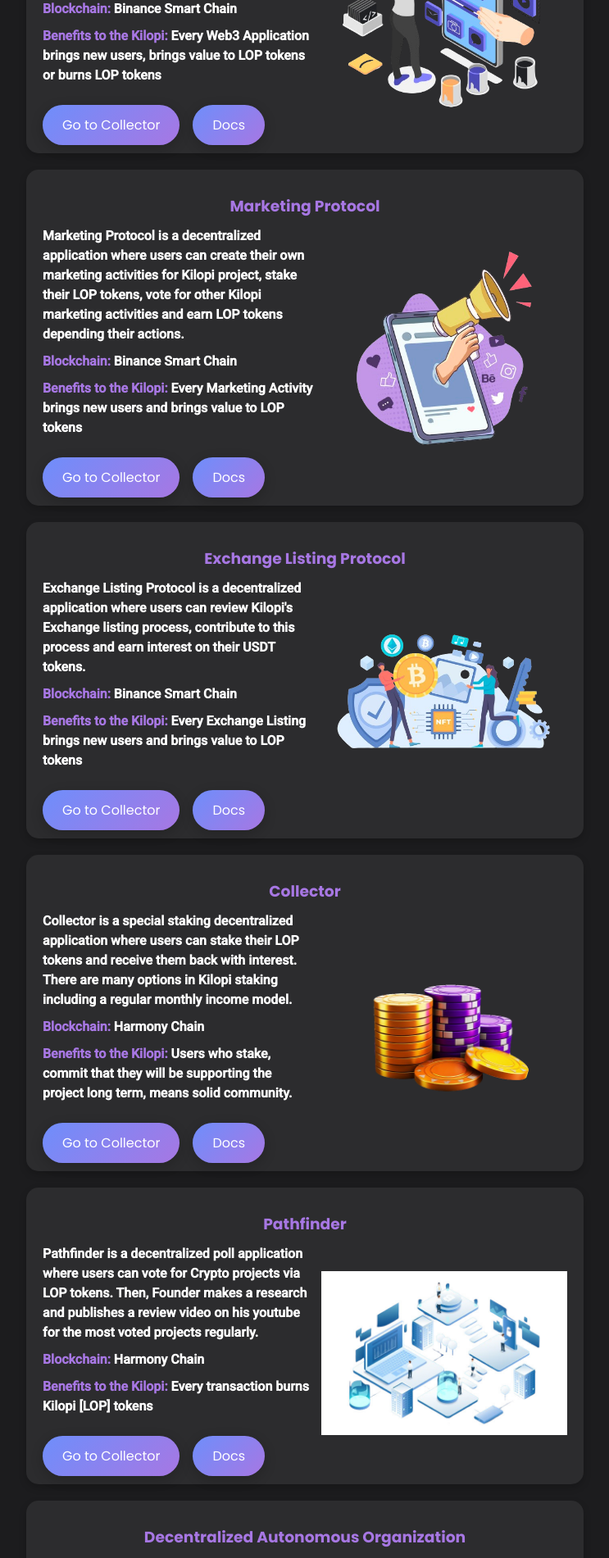
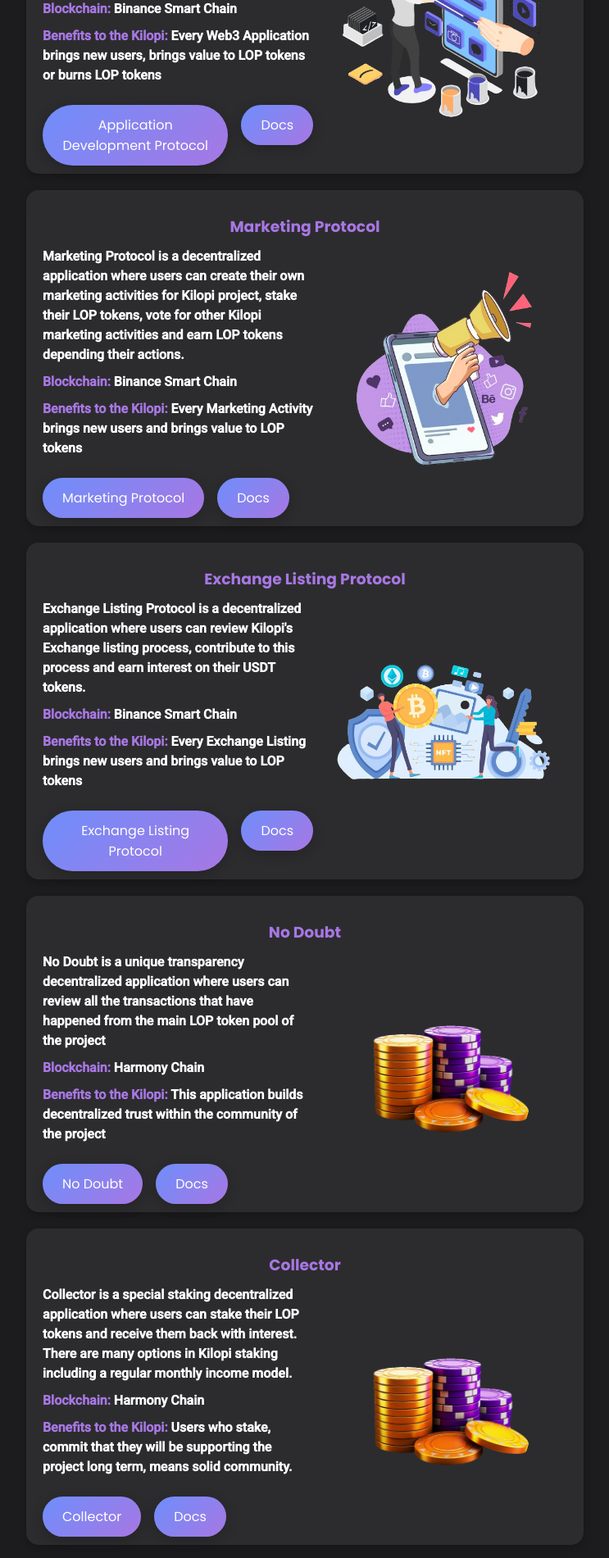
Before and after one commit to Kilopicoin/newWeb, a React (Create React App) app: page / in a window 1280 px wide. Shown: the part 1240-3141 px from the top of the page at 82% size, without its empty margins (268-1011 px from the left). Built offline with nearby package versions, Linux system fonts and the light colour scheme.

Commit message:
20 August 2024

```diff
--- a/src/App.css
+++ b/src/App.css
@@ -328,7 +328,7 @@ body {
 .footer-menu {
   display: flex;
   justify-content: space-around;
-  padding: 2rem 10rem;
+  padding: 2rem 5rem;
   text-align: center;
 }
 
--- a/src/App.js
+++ b/src/App.js
@@ -55,13 +55,13 @@ function App() {
           <h1>Fair Launch, Deflationary Tokens, Infinite Possibilities</h1>
           <h2>Kilopi is an Ecosystem of Web3 Applications with a Deflationary Tokenized System</h2>
           <div className="hero-buttons">
-            <a href="https://skymavis.typeform.com/ronin" target="_blank" rel="noreferrer">
+            <a href="https://kilopi.gitbook.io/kilopi-docs/ecosystem/pod/application-development-protocol" target="_blank" rel="noopener noreferrer">
               <button className="primary-button">Build & Earn</button>
             </a>
-            <a href="https://docs.roninchain.com/docs/basics/introduction" target="_blank" rel="noreferrer">
+            <a href="https://kilopi.gitbook.io/kilopi-docs/ecosystem/pod/marketing-protocol" target="_blank" rel="noopener noreferrer">
               <button className="primary-button">Promote & Earn</button>
             </a>
-            <a href="https://docs.roninchain.com/docs/basics/introduction" target="_blank" rel="noreferrer">
+            <a href="https://kilopi.gitbook.io/kilopi-docs/ecosystem/pod/exchange-listing-protocol" target="_blank" rel="noopener noreferrer">
               <button className="primary-button">Invest & Earn</button>
             </a>
           </div>
@@ -92,10 +92,10 @@ function App() {
           <h4><div className='inlineRenkli'>Benefits to the Kilopi:</div> Every Web3 Application brings new users, brings value to LOP tokens or burns LOP tokens
           </h4>
           <div className="hero-buttons-portfolio">
-            <a href="https://skymavis.typeform.com/ronin" target="_blank" rel="noreferrer">
-              <button className="primary-button">Go to Collector</button>
+            <a href="https://kilopi.net/pod/" target="_blank" rel="noopener noreferrer">
+              <button className="primary-button">Application Development Protocol</button>
             </a>
-            <a href="https://docs.roninchain.com/docs/basics/introduction" target="_blank" rel="noreferrer">
+            <a href="https://kilopi.gitbook.io/kilopi-docs/ecosystem/pod/application-development-protocol" target="_blank" rel="noopener noreferrer">
             <button className="primary-button">Docs</button>
             </a>
           </div>
@@ -121,10 +121,10 @@ function App() {
           <h4><div className='inlineRenkli'>Benefits to the Kilopi:</div> Every Marketing Activity brings new users and brings value to LOP tokens
           </h4>
           <div className="hero-buttons-portfolio">
-            <a href="https://skymavis.typeform.com/ronin" target="_blank" rel="noreferrer">
-              <button className="primary-button">Go to Collector</button>
+            <a href="https://kilopi.net/pod/" target="_blank" rel="noopener noreferrer">
+              <button className="primary-button">Marketing Protocol</button>
             </a>
-            <a href="https://docs.roninchain.com/docs/basics/introduction" target="_blank" rel="noreferrer">
+            <a href="https://kilopi.gitbook.io/kilopi-docs/ecosystem/pod/marketing-protocol" target="_blank" rel="noopener noreferrer">
             <button className="primary-button">Docs</button>
             </a>
           </div>
@@ -151,16 +151,44 @@ function App() {
           <h4><div className='inlineRenkli'>Benefits to the Kilopi:</div> Every Exchange Listing brings new users and brings value to LOP tokens
           </h4>
           <div className="hero-buttons-portfolio">
-            <a href="https://skymavis.typeform.com/ronin" target="_blank" rel="noreferrer">
-              <button className="primary-button">Go to Collector</button>
+            <a href="https://kilopi.net/pod/" target="_blank" rel="noopener noreferrer">
+              <button className="primary-button">Exchange Listing Protocol</button>
             </a>
-            <a href="https://docs.roninchain.com/docs/basics/introduction" target="_blank" rel="noreferrer">
+            <a href="https://kilopi.gitbook.io/kilopi-docs/ecosystem/pod/exchange-listing-protocol" target="_blank" rel="noopener noreferrer">
             <button className="primary-button">Docs</button>
             </a>
           </div>
         </div>
         <div className="hero-image-portfolio">
           <img src="/images/exchangelisting.png" alt="homepage-hero" width={300} height={300}/>
+        </div>
+      </div>
+      </div>
+
+
+      <div className='portfolio-element'>
+      <h3 className='centerText-portfolio-element'><div className='inlineRenkli'>No Doubt</div></h3>
+      <div className="hero-section-portfolio">
+
+        <div className="hero-content-portfolio">
+          <h4>No Doubt is a unique transparency decentralized application
+            where users can review all the transactions that have happened from the main LOP token pool of the project
+          </h4>
+          <h4><div className='inlineRenkli'>Blockchain:</div> Harmony Chain
+          </h4>
+          <h4><div className='inlineRenkli'>Benefits to the Kilopi:</div> This application builds decentralized trust within the community of the project
+          </h4>
+          <div className="hero-buttons-portfolio">
+            <a href="https://kilopi.net/nodoubt/" target="_blank" rel="noopener noreferrer">
+              <button className="primary-button">No Doubt</button>
+            </a>
+            <a href="https://kilopi.gitbook.io/kilopi-docs/ecosystem/no-doubt" target="_blank" rel="noopener noreferrer">
+            <button className="primary-button">Docs</button>
+            </a>
+          </div>
+        </div>
+        <div className="hero-image-portfolio">
+          <img src="/images/collector.png" alt="homepage-hero" width={300} height={300}/>
         </div>
       </div>
       </div>
@@ -181,10 +209,10 @@ function App() {
           <h4><div className='inlineRenkli'>Benefits to the Kilopi:</div> Users who stake, commit that they will be supporting the project long term, means solid community.
           </h4>
           <div className="hero-buttons-portfolio">
-            <a href="https://skymavis.typeform.com/ronin" target="_blank" rel="noreferrer">
-              <button className="primary-button">Go to Collector</button>
+            <a href="https://kilopi.net/staking/" target="_blank" rel="noopener noreferrer">
+              <button className="primary-button">Collector</button>
             </a>
-            <a href="https://docs.roninchain.com/docs/basics/introduction" target="_blank" rel="noreferrer">
+            <a href="https://kilopi.gitbook.io/kilopi-docs/ecosystem/collector" target="_blank" rel="noopener noreferrer">
             <button className="primary-button">Docs</button>
             </a>
           </div>
@@ -210,10 +238,10 @@ function App() {
           <h4><div className='inlineRenkli'>Benefits to the Kilopi:</div> Every transaction burns Kilopi [LOP] tokens
           </h4>
           <div className="hero-buttons-portfolio">
-            <a href="https://skymavis.typeform.com/ronin" target="_blank" rel="noreferrer">
-              <button className="primary-button">Go to Collector</button>
+            <a href="https://kilopi.net/pathfinder/" target="_blank" rel="noopener noreferrer">
+              <button className="primary-button">Pathfinder</button>
             </a>
-            <a href="https://docs.roninchain.com/docs/basics/introduction" target="_blank" rel="noreferrer">
+            <a href="https://kilopi.gitbook.io/kilopi-docs/ecosystem/pathfinder" target="_blank" rel="noopener noreferrer">
             <button className="primary-button">Docs</button>
             </a>
           </div>
@@ -239,10 +267,10 @@ function App() {
           <h4><div className='inlineRenkli'>Benefits to the Kilopi:</div> New ideas, opinions, comments are being collected and these bring value to the project
           </h4>
           <div className="hero-buttons-portfolio">
-            <a href="https://skymavis.typeform.com/ronin" target="_blank" rel="noreferrer">
-              <button className="primary-button">Go to Collector</button>
+            <a href="https://kilopi.net/dao/" target="_blank" rel="noopener noreferrer">
+              <button className="primary-button">D.A.O</button>
             </a>
-            <a href="https://docs.roninchain.com/docs/basics/introduction" target="_blank" rel="noreferrer">
+            <a href="https://kilopi.gitbook.io/kilopi-docs/ecosystem/decentralized-autonomous-organization" target="_blank" rel="noopener noreferrer">
             <button className="primary-button">Docs</button>
             </a>
           </div>
@@ -268,10 +296,10 @@ function App() {
           <h4><div className='inlineRenkli'>Benefits to the Kilopi:</div> Trading between players burns LOP tokens
           </h4>
           <div className="hero-buttons-portfolio">
-            <a href="https://skymavis.typeform.com/ronin" target="_blank" rel="noreferrer">
-              <button className="primary-button">Go to Collector</button>
+            <a href="https://kilopi.net/mom/" target="_blank" rel="noopener noreferrer">
+              <button className="primary-button">Masters of Management</button>
             </a>
-            <a href="https://docs.roninchain.com/docs/basics/introduction" target="_blank" rel="noreferrer">
+            <a href="https://kilopi.gitbook.io/kilopi-docs/ecosystem/masters-of-management" target="_blank" rel="noopener noreferrer">
             <button className="primary-button">Docs</button>
             </a>
           </div>
@@ -296,10 +324,10 @@ function App() {
           <h4><div className='inlineRenkli'>Benefits to the Kilopi:</div> Every transaction burns Kilopi [LOP] tokens
           </h4>
           <div className="hero-buttons-portfolio">
-            <a href="https://skymavis.typeform.com/ronin" target="_blank" rel="noreferrer">
-              <button className="primary-button">Go to Collector</button>
+            <a href="https://kilopi.net/skallia/" target="_blank" rel="noopener noreferrer">
+              <button className="primary-button">Skallia</button>
             </a>
-            <a href="https://docs.roninchain.com/docs/basics/introduction" target="_blank" rel="noreferrer">
+            <a href="https://kilopi.gitbook.io/kilopi-docs/ecosystem/skallia" target="_blank" rel="noopener noreferrer">
             <button className="primary-button">Docs</button>
             </a>
           </div>
@@ -325,10 +353,10 @@ function App() {
           <h4><div className='inlineRenkli'>Benefits to the Kilopi:</div> Every transaction add Liquidity to LOP token
           </h4>
           <div className="hero-buttons-portfolio">
-            <a href="https://skymavis.typeform.com/ronin" target="_blank" rel="noreferrer">
-              <button className="primary-button">Go to Collector</button>
+            <a href="https://kilopi.net/forge/" target="_blank" rel="noopener noreferrer">
+              <button className="primary-button">Forge</button>
             </a>
-            <a href="https://docs.roninchain.com/docs/basics/introduction" target="_blank" rel="noreferrer">
+            <a href="https://kilopi.gitbook.io/kilopi-docs/ecosystem/forge" target="_blank" rel="noopener noreferrer">
             <button className="primary-button">Docs</button>
             </a>
           </div>
@@ -368,10 +396,10 @@ function App() {
           <h4><div className='inlineRenkli'>Contract Address:</div> 0x09e6E20FF399c2134C14232E172ce8ba2b03017E
           </h4>
           <div className="hero-buttons-portfolio">
-            <a href="https://skymavis.typeform.com/ronin" target="_blank" rel="noreferrer">
+            <a href="https://explorer.harmony.one/address/0x09e6e20ff399c2134c14232e172ce8ba2b03017e" target="_blank" rel="noopener noreferrer">
               <button className="primary-button">Explorer</button>
             </a>
-            <a href="https://docs.roninchain.com/docs/basics/introduction" target="_blank" rel="noreferrer">
+            <a href="https://kilopi.gitbook.io/kilopi-docs/lop-token/harmony" target="_blank" rel="noopener noreferrer">
             <button className="primary-button">Docs</button>
             </a>
           </div>
@@ -396,10 +424,10 @@ function App() {
           <h4><div className='inlineRenkli'>Contract Address:</div> 0x20B4620a767D6dCcBB9314104D5Cf0d08d1F7045
           </h4>
           <div className="hero-buttons-portfolio">
-            <a href="https://skymavis.typeform.com/ronin" target="_blank" rel="noreferrer">
+            <a href="https://bscscan.com/token/0x20b4620a767d6dccbb9314104d5cf0d08d1f7045" target="_blank" rel="noopener noreferrer">
               <button className="primary-button">Explorer</button>
             </a>
-            <a href="https://docs.roninchain.com/docs/basics/introduction" target="_blank" rel="noreferrer">
+            <a href="https://kilopi.gitbook.io/kilopi-docs/lop-token/binance-smart-chain" target="_blank" rel="noopener noreferrer">
             <button className="primary-button">Docs</button>
             </a>
           </div>
@@ -423,10 +451,10 @@ function App() {
           <h4><div className='inlineRenkli'>Contract Address:</div> 7MAb9qisVNaMNt7wtjnMjCBUyaGswBKHGjzxW6Jhx9c2
           </h4>
           <div className="hero-buttons-portfolio">
-            <a href="https://skymavis.typeform.com/ronin" target="_blank" rel="noreferrer">
+            <a href="https://solscan.io/token/7MAb9qisVNaMNt7wtjnMjCBUyaGswBKHGjzxW6Jhx9c2" target="_blank" rel="noopener noreferrer">
               <button className="primary-button">Explorer</button>
             </a>
-            <a href="https://docs.roninchain.com/docs/basics/introduction" target="_blank" rel="noreferrer">
+            <a href="https://kilopi.gitbook.io/kilopi-docs/lop-token/solana" target="_blank" rel="noopener noreferrer">
             <button className="primary-button">Docs</button>
             </a>
           </div>
@@ -729,13 +757,13 @@ function App() {
           <div className="footer-text">
             <h2>Let's Grow Together</h2>
             <div className="footer-buttons">
-              <a href="https://skymavis.typeform.com/ronin" target="_blank" rel="noreferrer">
+              <a href="https://skymavis.typeform.com/ronin" target="_blank" rel="noopener noreferrer">
                 <button className="primary-button">Start Building</button>
               </a>
-              <a href="https://skymavis.typeform.com/ronin" target="_blank" rel="noreferrer">
+              <a href="https://skymavis.typeform.com/ronin" target="_blank" rel="noopener noreferrer">
                 <button className="primary-button">Start Promoting</button>
               </a>
-              <a href="https://skymavis.typeform.com/ronin" target="_blank" rel="noreferrer">
+              <a href="https://skymavis.typeform.com/ronin" target="_blank" rel="noopener noreferrer">
                 <button className="primary-button">Start Investing</button>
               </a>
             </div>
@@ -743,25 +771,25 @@ function App() {
 
 
           <div className="footer-links">
-      <a href="https://t.me/tokenkilopi" target="_blank" rel="noreferrer">
+      <a href="https://t.me/tokenkilopi" target="_blank" rel="noopener noreferrer">
         <i className="fab fa-telegram"></i>
       </a>
-      <a href="https://x.com/kilopicoin" target="_blank" rel="noreferrer">
+      <a href="https://x.com/kilopicoin" target="_blank" rel="noopener noreferrer">
         <i className="fab fa-twitter"></i>
       </a>
-      <a href="https://www.linkedin.com/company/kilopi-d-a-o/" target="_blank" rel="noreferrer">
+      <a href="https://www.linkedin.com/company/kilopi-d-a-o/" target="_blank" rel="noopener noreferrer">
         <i className="fab fa-linkedin"></i>
       </a>
-      <a href="https://www.youtube.com/@KilopiProject" target="_blank" rel="noreferrer">
+      <a href="https://www.youtube.com/@KilopiProject" target="_blank" rel="noopener noreferrer">
         <i className="fab fa-youtube"></i>
       </a>
-      <a href="mailto:info@kilopi.net" target="_blank" rel="noreferrer">
+      <a href="mailto:info@kilopi.net" target="_blank" rel="noopener noreferrer">
         <i className="fas fa-envelope"></i>
       </a>
-      <a href="https://github.com/Kilopicoin" target="_blank" rel="noreferrer">
+      <a href="https://github.com/Kilopicoin" target="_blank" rel="noopener noreferrer">
         <i className="fab fa-github"></i>
       </a>
-      <a href="https://medium.com/@kilopi_lop" target="_blank" rel="noreferrer">
+      <a href="https://medium.com/@kilopi_lop" target="_blank" rel="noopener noreferrer">
         <i className="fab fa-medium"></i>
       </a>
     </div>
@@ -774,23 +802,31 @@ function App() {
         <div className="footer-menu">
           <div className="footer-links-column">
             <h3>Docs</h3>
-            <a href="#learn">How to Buy RON</a>
-            <a href="#about">About Ronin</a>
+            <a href="https://kilopi.gitbook.io/kilopi-docs/ecosystem/intro" target="_blank" rel="noopener noreferrer">Ecosystem</a>
+            <a href="https://kilopi.gitbook.io/kilopi-docs/lop-token/intro" target="_blank" rel="noopener noreferrer">LOP Token</a>
+            <a href="https://kilopi.gitbook.io/kilopi-docs/foundation/intro" target="_blank" rel="noopener noreferrer">Foundation</a>
           </div>
           <div className="footer-links-column">
-            <h3>Ecosystem</h3>
-            <a href="#docs">Docs</a>
-            <a href="#github">GitHub</a>
+            <h3>Proof of Development</h3>
+            <a href="https://kilopi.net/pod/" target="_blank" rel="noopener noreferrer">Application Development Protocol</a>
+            <a href="https://kilopi.net/pod/" target="_blank" rel="noopener noreferrer">Marketing Protocol</a>
+            <a href="https://kilopi.net/pod/" target="_blank" rel="noopener noreferrer">Exchange Listing Protocol</a>
           </div>
           <div className="footer-links-column">
-            <h3>LOP token</h3>
-            <a href="#whitepaper">Whitepaper</a>
-            <a href="#blog">Blog</a>
+            <h3>D.A.O</h3>
+            <a href="https://kilopi.net/nodoubt/" target="_blank" rel="noopener noreferrer">No Doubt</a>
+            <a href="https://kilopi.net/pathfinder/" target="_blank" rel="noopener noreferrer">Pathfinder</a>
+            <a href="https://kilopi.net/dao/" target="_blank" rel="noopener noreferrer">D.A.O dApp</a>
           </div>
           <div className="footer-links-column">
-            <h3>Network</h3>
-            <a href="#validator">Become a Validator</a>
-            <a href="#delegator">Become a Delegator</a>
+            <h3>Tools</h3>
+            <a href="https://kilopi.net/staking/" target="_blank" rel="noopener noreferrer">Collector</a>
+            <a href="https://kilopi.net/forge/" target="_blank" rel="noopener noreferrer">Forge</a>
+          </div>
+          <div className="footer-links-column">
+            <h3>Games</h3>
+            <a href="https://kilopi.net/mom/" target="_blank" rel="noopener noreferrer">Masters of Management</a>
+            <a href="https://kilopi.net/skallia/" target="_blank" rel="noopener noreferrer">Skallia</a>
           </div>
         </div>
 
```
